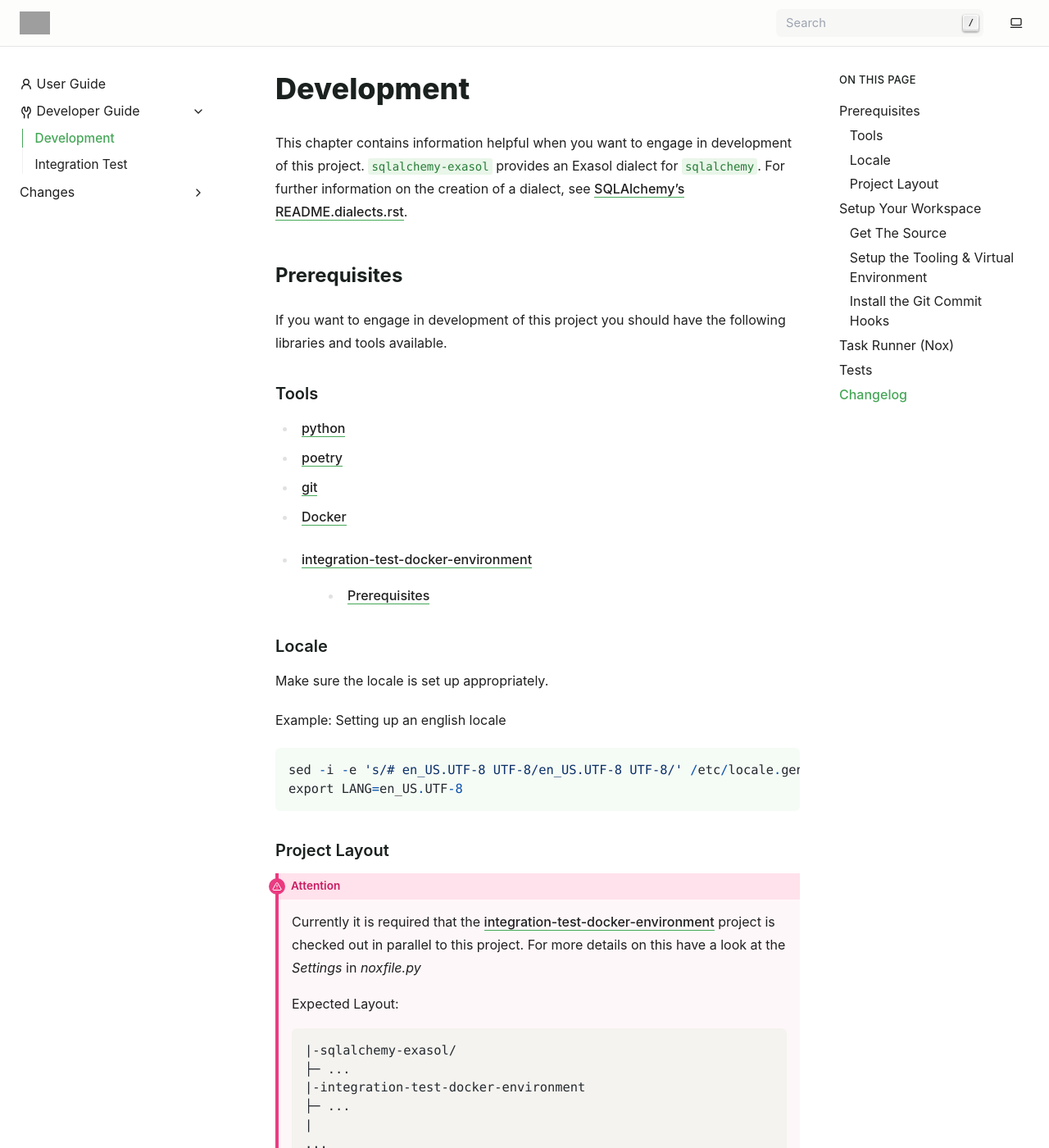
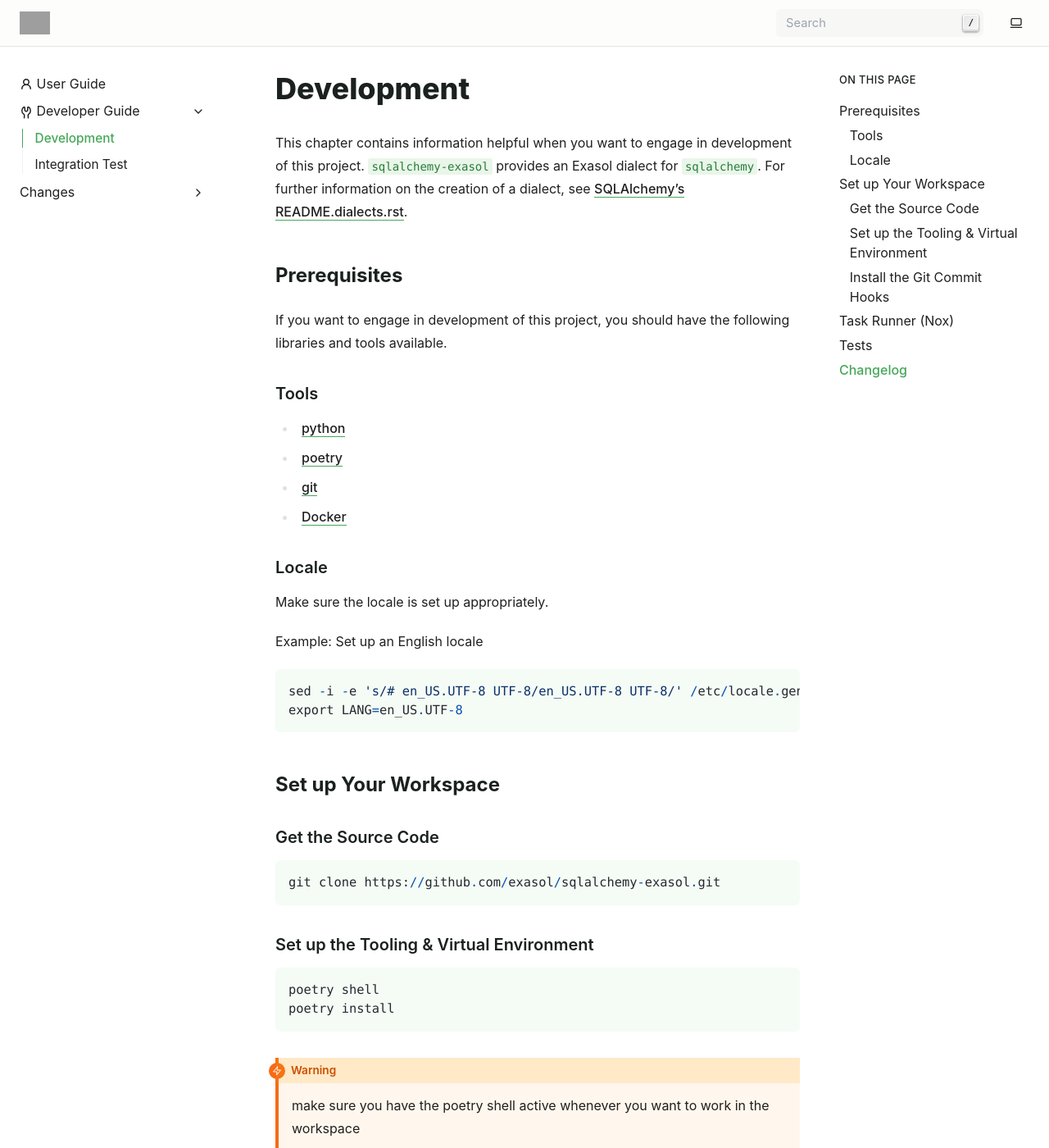
Before and after one commit to exasol/sqlalchemy-exasol, a Sphinx documentation site: the page built from doc/developer_guide/developer_guide.rst, in a window 1280 px wide and 1400 px high. Shown: the whole window at 82% size. Built offline with Sphinx 7.4.7, drawn with Linux system fonts in a browser that asks for light colours; pages that are not in the unit, such as notebooks, are missing from menus; some of the changed text lies outside the part shown; grey boxes are pictures that could not be loaded.

Commit message:
Fix headings and remove old ITDE information

```diff
--- a/doc/developer_guide/developer_guide.rst
+++ b/doc/developer_guide/developer_guide.rst
@@ -6,7 +6,7 @@
 
 Prerequisites
 -------------
-If you want to engage in development of this project you should have the following libraries and tools available.
+If you want to engage in development of this project, you should have the following libraries and tools available.
 
 Tools
 +++++
@@ -14,53 +14,30 @@
 * poetry_
 * git_
 * Docker_
-* integration-test-docker-environment_
-    * Prerequisites_
-
 
 Locale
 +++++++
 Make sure the locale is set up appropriately.
 
-Example: Setting up an english locale
+Example: Set up an English locale
 
 .. code-block::
 
     sed -i -e 's/# en_US.UTF-8 UTF-8/en_US.UTF-8 UTF-8/' /etc/locale.gen && locale-gen
     export LANG=en_US.UTF-8
 
+Set up Your Workspace
+---------------------
 
-Project Layout
-++++++++++++++
-
-.. attention::
-
-    Currently it is required that the integration-test-docker-environment_  project is checked out in parallel to this
-    project. For more details on this have a look at the `Settings` in `noxfile.py`
-
-    Expected Layout:
-
-    .. code-block::
-
-        |-sqlalchemy-exasol/
-        ├─ ...
-        |-integration-test-docker-environment
-        ├─ ...
-        |
-        ...
-
-Setup Your Workspace
---------------------
-
-Get The Source
-++++++++++++++
+Get the Source Code
++++++++++++++++++++
 
 .. code-block::
 
     git clone https://github.com/exasol/sqlalchemy-exasol.git
 
-Setup the Tooling & Virtual Environment
-+++++++++++++++++++++++++++++++++++++++
+Set up the Tooling & Virtual Environment
+++++++++++++++++++++++++++++++++++++++++
 
 .. code-block::
 
@@ -105,7 +82,7 @@
 Tests
 -----
 
-#. Install all python dependencies needed for development
+#. Install all Python dependencies needed for development
 
     .. code-block::
 
```
